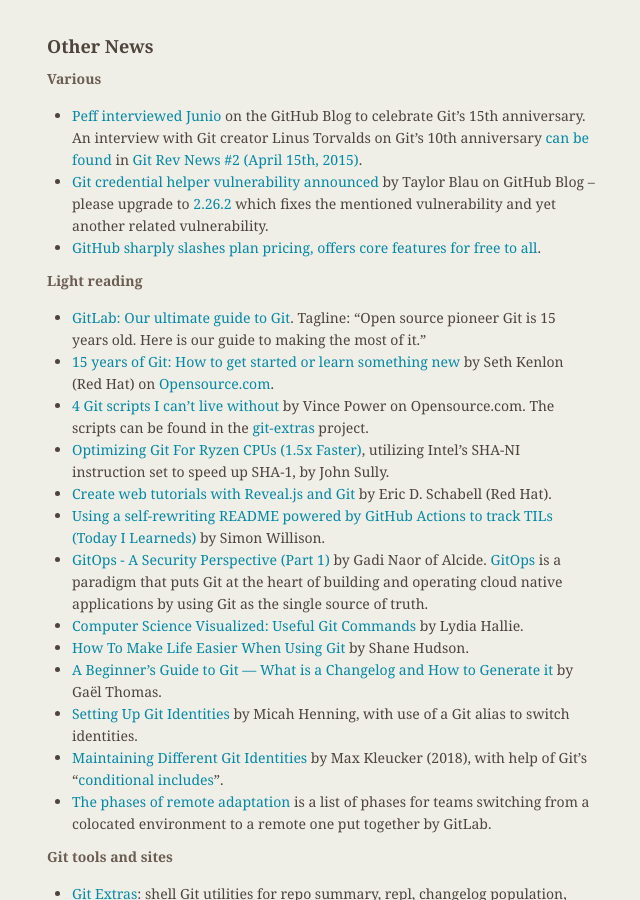
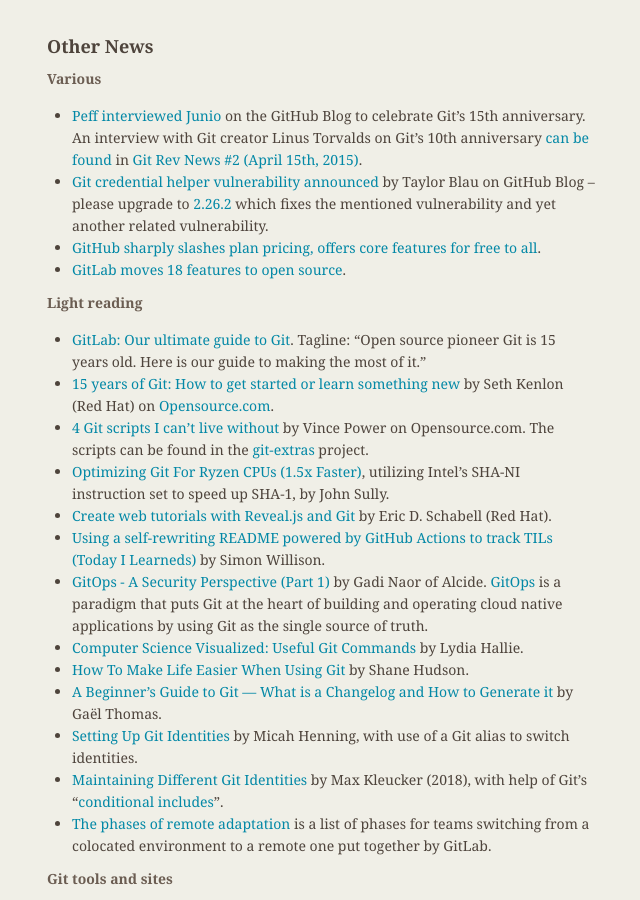
Before and after one commit to git/git.github.io, a Jekyll site: the page built from rev_news/drafts/edition-62.md, in a window 1280 px wide and 900 px high, scrolled down 3965 px. Shown: the whole window, without its empty margins (487-1127 px from the left). Built offline with Jekyll 4.4.1, drawn with Linux system fonts in a browser that asks for light colours.

Commit message:
rn-62: add GitLab open sourcing 18 features news

```diff
--- a/rev_news/drafts/edition-62.md
+++ b/rev_news/drafts/edition-62.md
@@ -249,6 +249,7 @@
 * [Git credential helper vulnerability announced](https://github.blog/2020-04-14-git-credential-helper-vulnerability-announced/)
   by Taylor Blau on GitHub Blog -- please upgrade to [2.26.2](https://public-inbox.org/git/xmqq4kterq5s.fsf@gitster.c.googlers.com/) which fixes the mentioned vulnerability and yet another related vulnerability.
 * [GitHub sharply slashes plan pricing, offers core features for free to all](https://arstechnica.com/gadgets/2020/04/github-sharply-slashes-plan-pricing-offers-core-features-for-free-to-all/).
+* [GitLab moves 18 features to open source](https://about.gitlab.com/blog/2020/03/30/new-features-to-core/).
 
 __Light reading__
 
```
